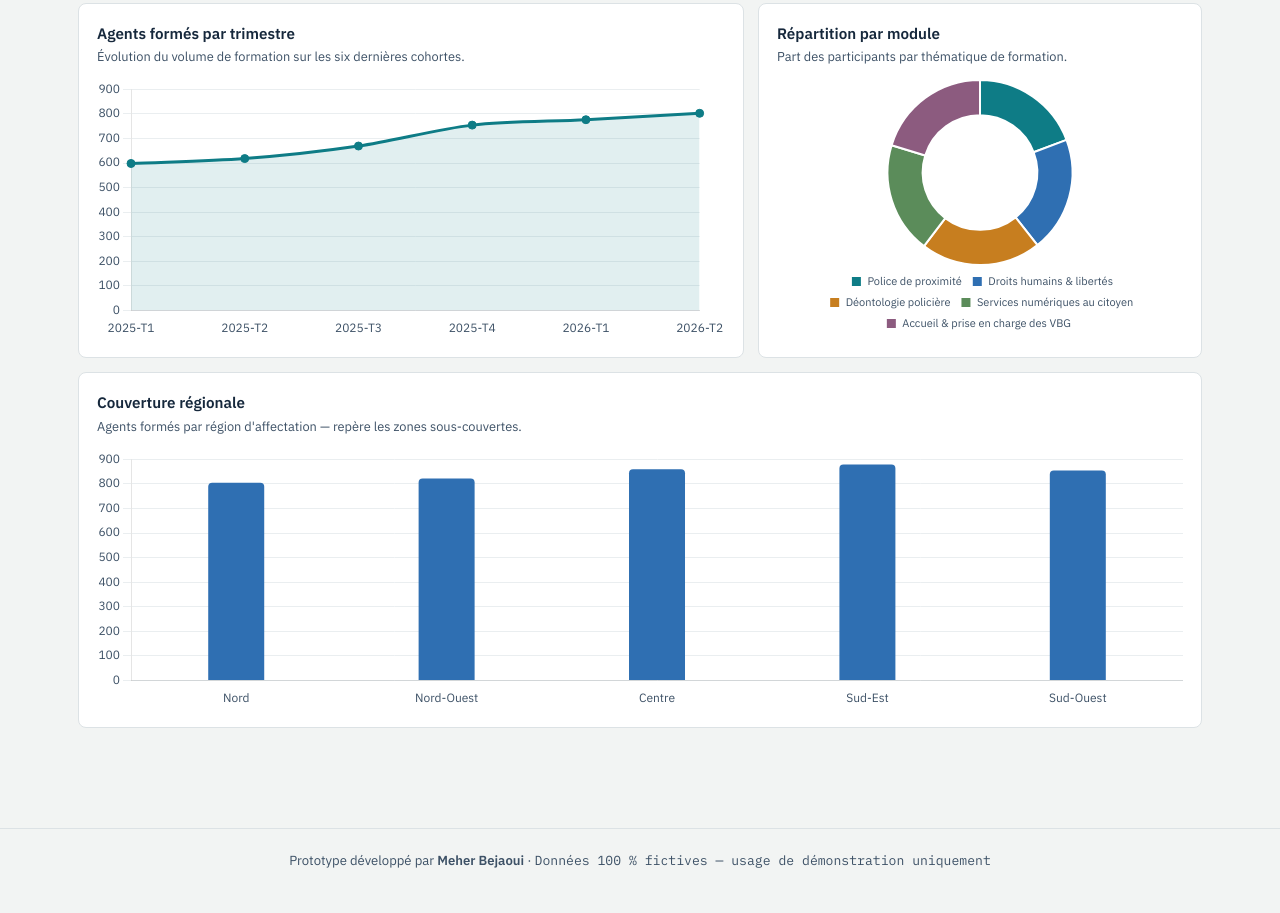
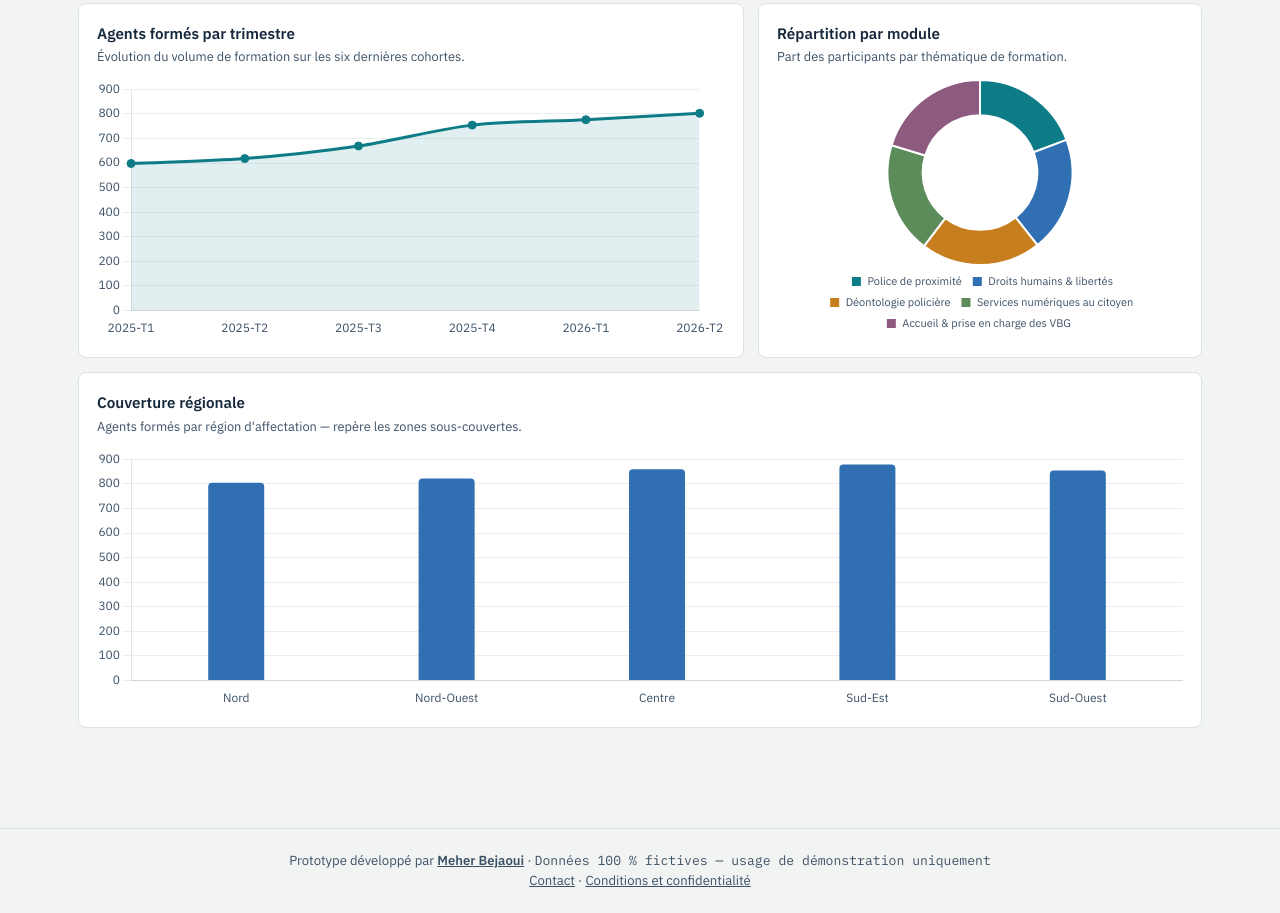
Before and after one commit to meherbejaoui/suivre, a plain HTML site: page index.html in a window 1280 px wide. Shown: the part 582-1495 px from the top of the page. Drawn offline with nearby package versions, Linux system fonts and the light colour scheme.

Commit message:
Link the main site, Contact and Terms from the footer (#2)
The footer credited Meher Bejaoui with no link anywhere. Link the name to
meherbejaoui.com and add Contact and Conditions et confidentialité (the
Terms & Privacy page), labelled in French to match the page.

Claude-Session: https://claude.ai/code/session_017MvMWtFBUUWBWA9wjCEEAk

Co-authored-by: Claude <noreply@anthropic.com>

```diff
--- a/index.html
+++ b/index.html
@@ -146,6 +146,7 @@ tbody tr{cursor:pointer}
 
 footer{border-top:1px solid var(--ligne);margin-top:40px;padding:22px 28px;text-align:center;font-size:.82rem;color:var(--encre-70)}
 footer .mono{font-family:var(--mono)}
+footer a{color:inherit}
 </style>
 </head>
 <body>
@@ -301,7 +302,8 @@ footer .mono{font-family:var(--mono)}
 </main>
 
 <footer>
-  Prototype développé par <strong>Meher Bejaoui</strong> · <span class="mono">Données 100 % fictives — usage de démonstration uniquement</span>
+  Prototype développé par <strong><a href="https://www.meherbejaoui.com/">Meher Bejaoui</a></strong> · <span class="mono">Données 100 % fictives — usage de démonstration uniquement</span><br>
+  <a href="https://www.meherbejaoui.com/contact/">Contact</a> · <a href="https://www.meherbejaoui.com/terms/">Conditions et confidentialité</a>
 </footer>
 
 <script>
```
